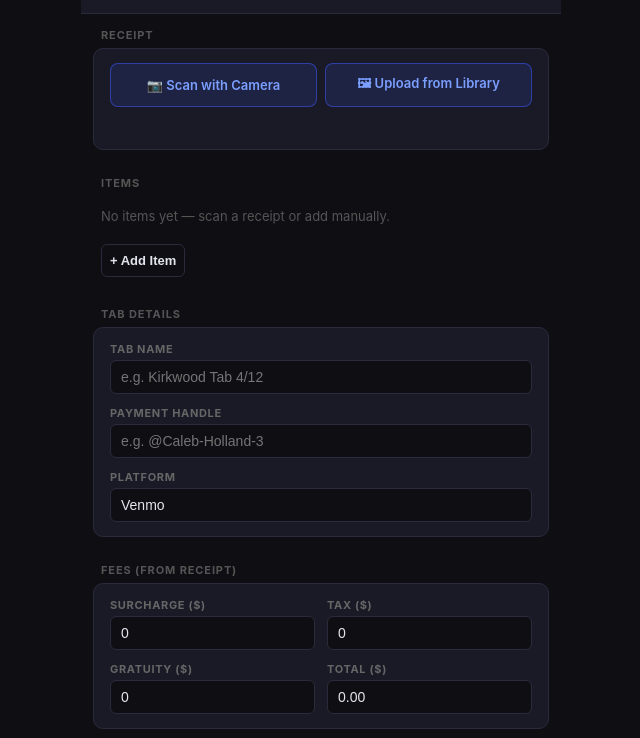
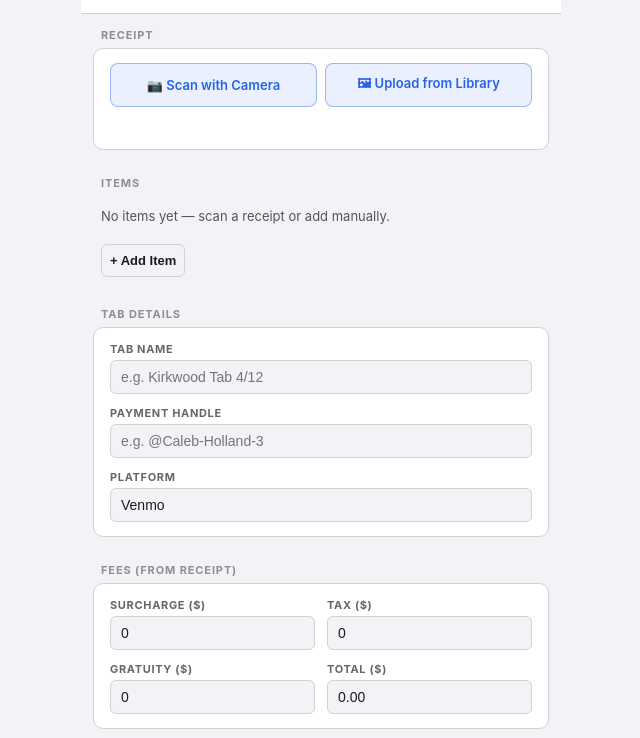
Before and after one commit to calebholland17/tab_splitter, a website: page public/index.html in a window 1280 px wide. Shown: the part 57-795 px from the top of the page, without its empty margins (319-959 px from the left). Drawn offline with Linux system fonts and the light colour scheme.

Commit message:
feat: paid name toast in picker, light mode via prefers-color-scheme

```diff
--- a/public/css/app.css
+++ b/public/css/app.css
@@ -71,6 +71,7 @@ body {
 }
 .chip.active { background: var(--accent); color: #0f0f13; border-color: var(--accent); }
 .chip.paid { border-color: var(--green); color: var(--green); }
+.chip.paid-unavailable { opacity: 0.45; cursor: default; border-color: var(--green); color: var(--green); }
 
 /* Section label */
 .section-label {
@@ -255,3 +256,25 @@ body {
 }
 .btn-venmo.btn-disabled { opacity: 0.4; pointer-events: none; }
 .identity-confirm-bar { padding-top: 4px; }
+
+/* Light mode */
+@media (prefers-color-scheme: light) {
+  :root {
+    --bg: #f2f2f7;
+    --surface: #ffffff;
+    --surface2: #e8e8ed;
+    --border: #d1d1d6;
+    --text: #1c1c1e;
+    --muted: #8e8e93;
+    --accent: #7c3aed;
+    --green: #16a34a;
+    --green-bg: #f0fdf4;
+    --blue: #2563eb;
+    --blue-bg: #2563eb18;
+    --blue-border: #2563eb66;
+  }
+  .chip { border-color: #c7c7cc; color: #3a3a3c; }
+  .chip.active { color: #fff; }
+  #toast { background: #1c1c1e; }
+  .section-label { color: #8e8e93; }
+}
--- a/public/js/tab.js
+++ b/public/js/tab.js
@@ -35,7 +35,7 @@ function renderIdentityPicker() {
 
   document.getElementById('identity-chips').innerHTML = tab.guests.map(g => {
     if (g.paid) {
-      return `<div class="chip paid locked">${esc(g.name)} ✓</div>`;
+      return `<div class="chip paid-unavailable" onclick="showToast('${esc(g.name)} has already paid ✓')">${esc(g.name)} ✓</div>`;
     }
     return `<div class="chip ${g.id === pendingGuestId ? 'active' : ''}"
       onclick="pickGuest('${esc(g.id)}')">${esc(g.name)}</div>`;
```
